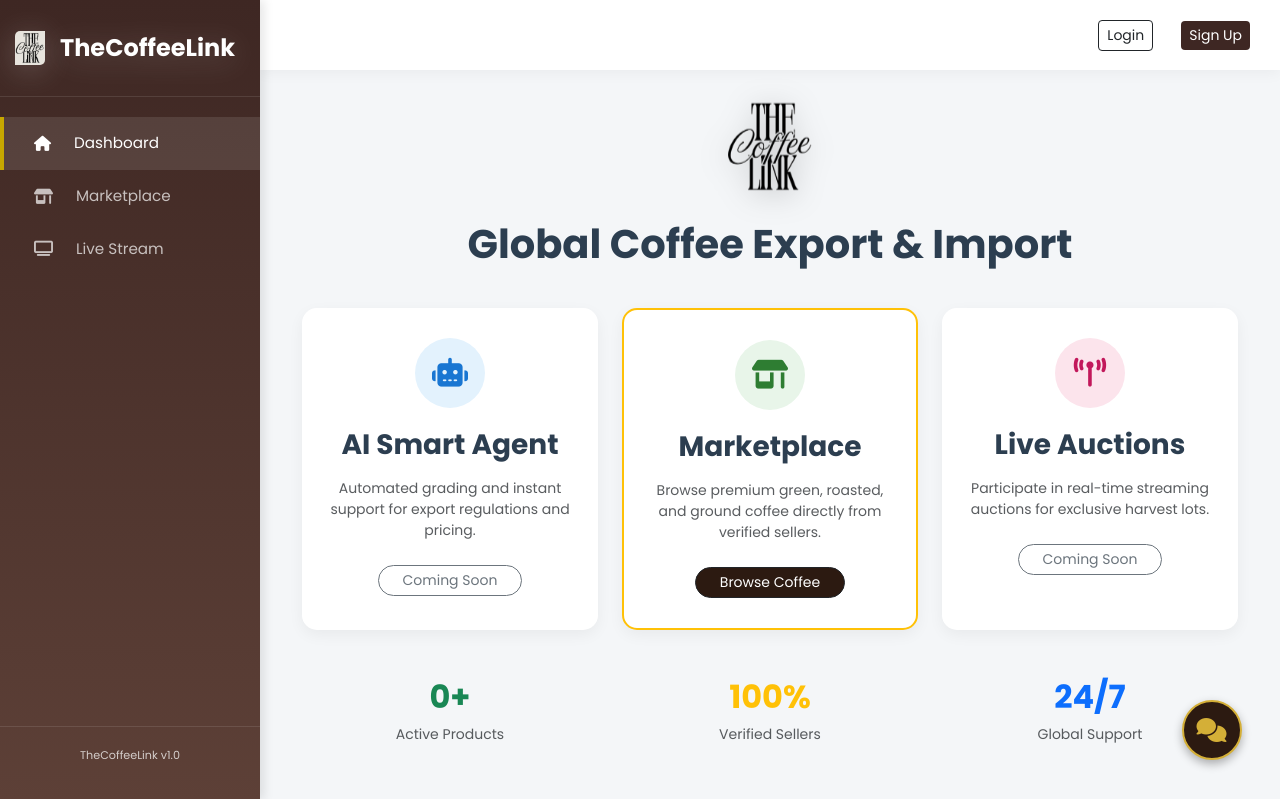
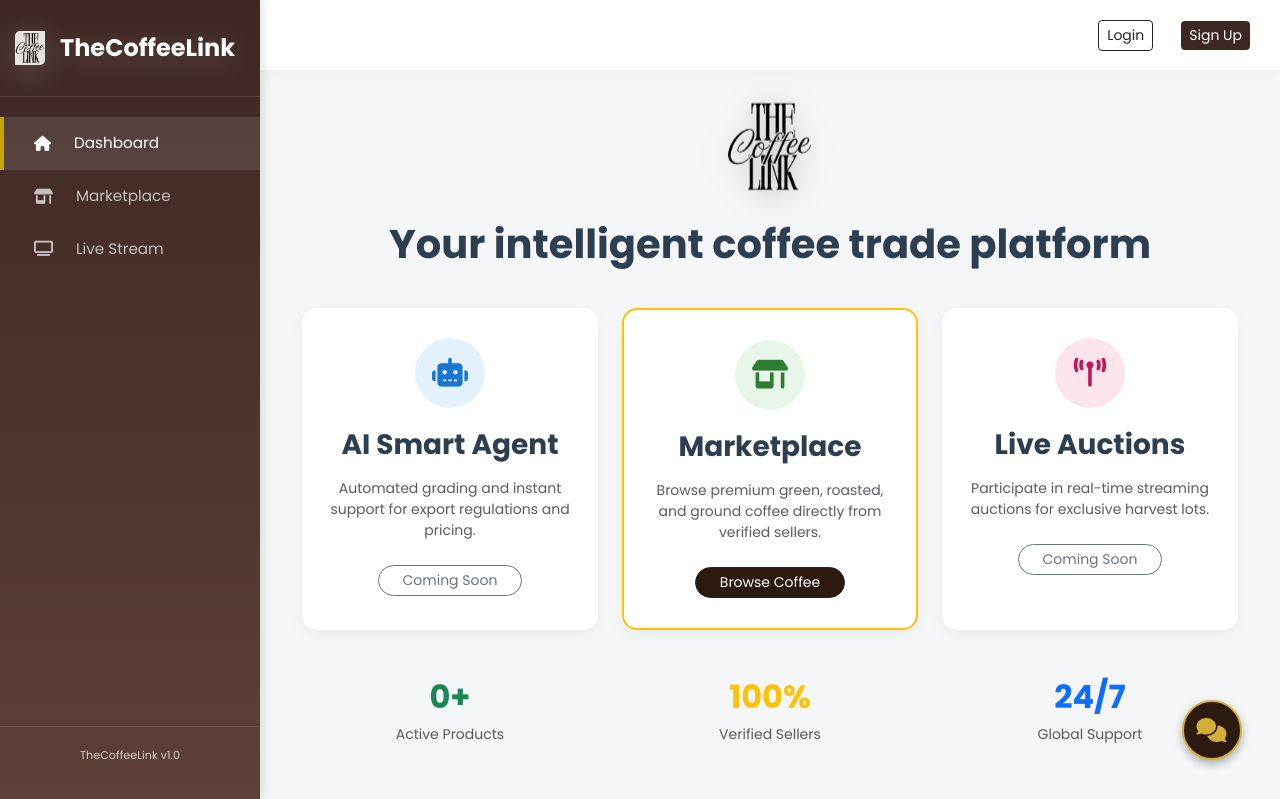
Before and after one commit to biltech1234n/thecoffeelink, a Django app: page / in a window 1280 px wide. Shown: the top 799 px of the page. Run offline with Django 5.2, Linux system fonts and the light colour scheme; data that the repository does not hold is empty.

Commit message:
Update home.html

```diff
--- a/templates/core/home.html
+++ b/templates/core/home.html
@@ -81,7 +81,7 @@
     <div class="hero-banner text-center">
         <!-- Logo on Top -->
         <img src="{% static 'img/logo_1.png' %}" alt="CoffeeCore Logo" class="hero-logo">
-        <h1 class="fw-bold mb-3">Global Coffee Export & Import</h1>
+        <h1 class="fw-bold mb-3">Your intelligent coffee trade platform</h1>
     </div>
 
 
```
